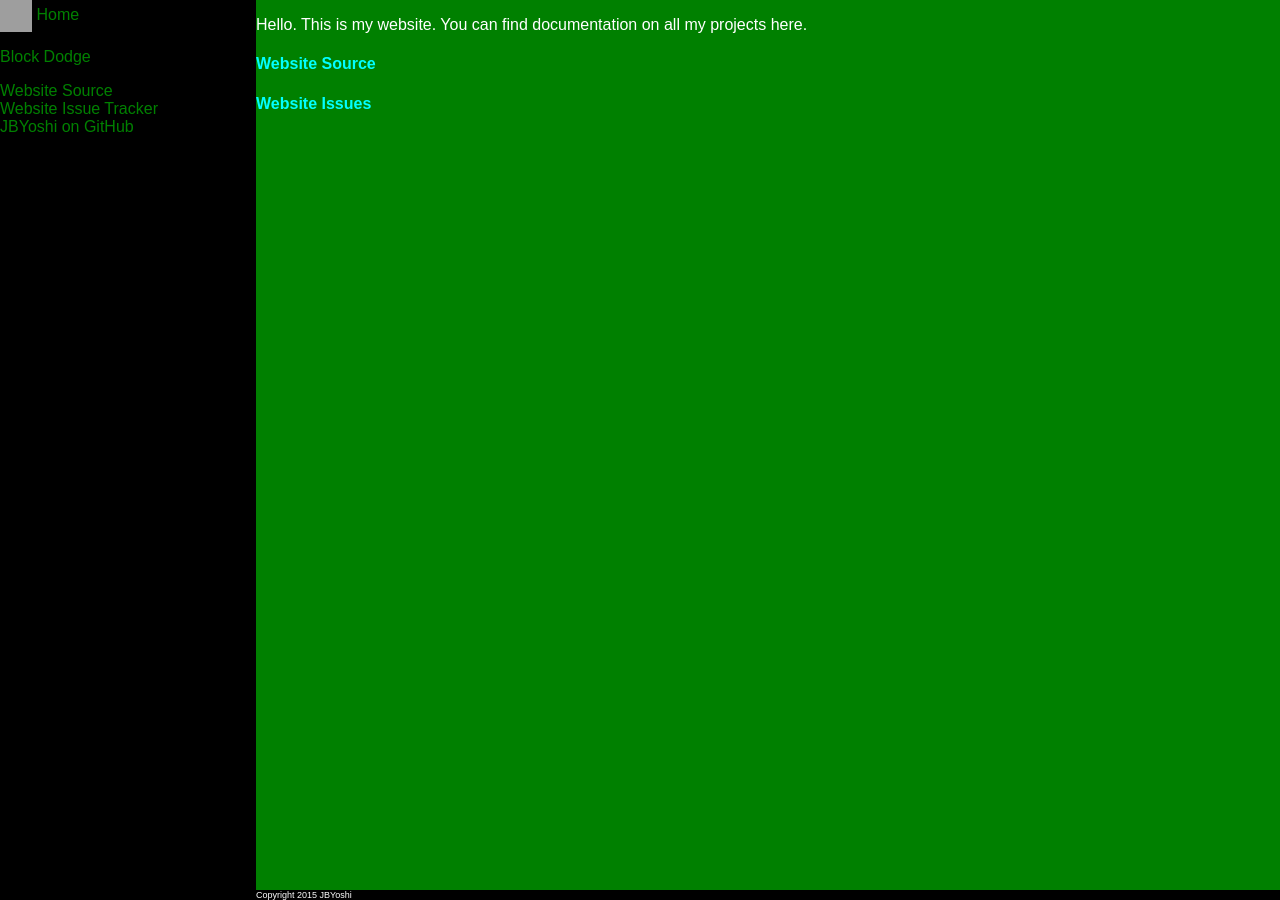
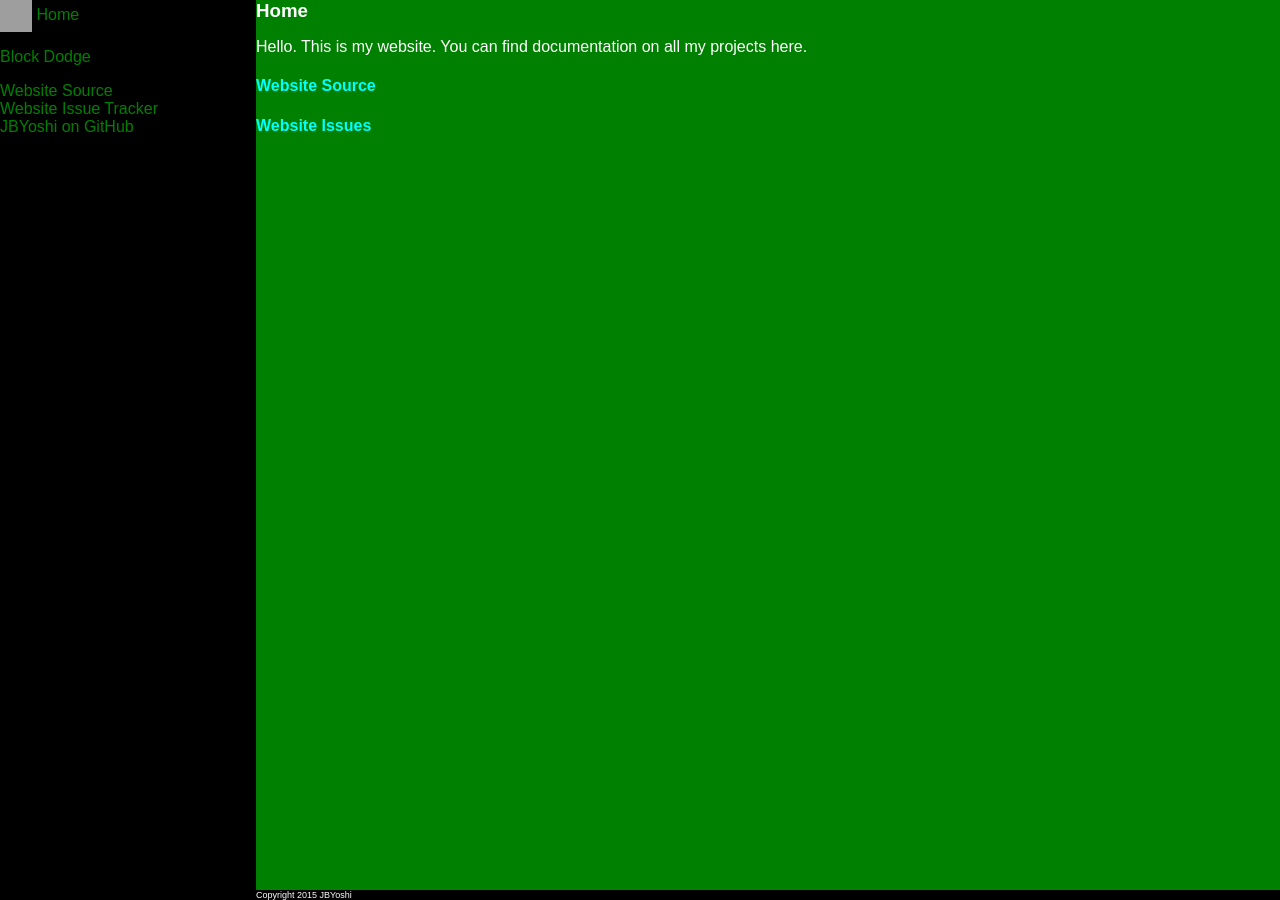
Before and after one commit to JBYoshi/jbyoshi.github.io, a Jekyll site: the page built from index.md, in a window 1280 px wide. Built offline with Jekyll 4.4.1, drawn with Linux system fonts in a browser that asks for light colours; grey boxes are pictures that could not be loaded.

Commit message:
Show the title on the page. Addresses #2

```diff
--- a/_layouts/default.html
+++ b/_layouts/default.html
@@ -22,7 +22,8 @@
 
             /* Defaults */
             .sidebar .logo {display: none; vertical-align: middle;}
-            .content .logo {display: block;}
+            .content .logo {display: inline;}
+            article {display: block;}
             .footer-space {width: 0px;}
 
             /* Mobile CSS */
@@ -65,6 +66,9 @@
                         <img src="{{ site.github.owner_gravatar_url }}" class="logo">
                     </a>
                     <article>
+                        <header>
+                            <h3 style="display: inline;">{{ page.title }}</h3>
+                        </header>
                         {{ content }}
                     </article>
                 </div>
```
